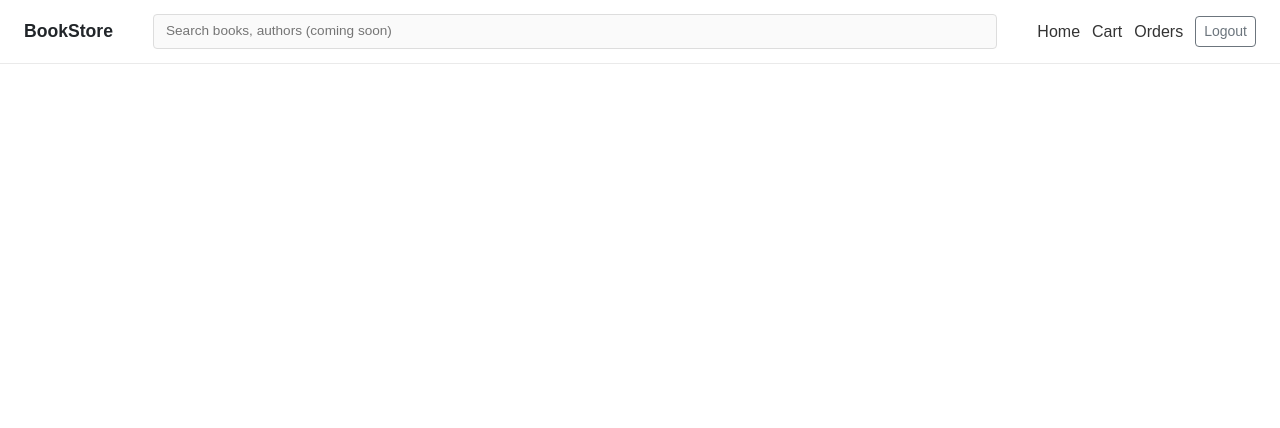
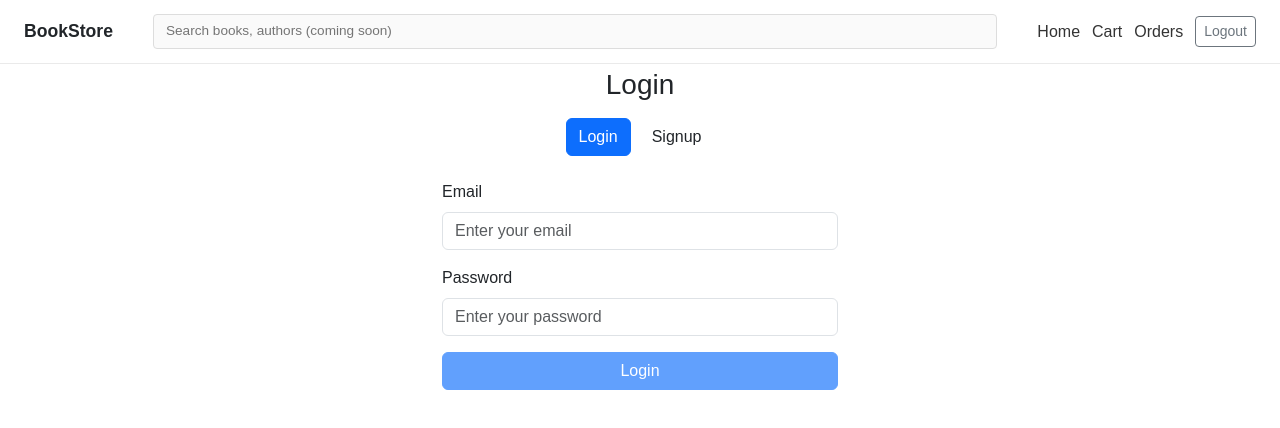
Before and after one commit to nilukadam/book-store-frontend, a React (Vite) app: page /auth in a window 1280 px wide. Shown: the top 428 px of the page. Built offline with nearby package versions, Linux system fonts and the light colour scheme.

Commit message:
Design clean book details page with unified layout

```diff
--- a/src/App.jsx
+++ b/src/App.jsx
@@ -7,6 +7,7 @@ import Orders from './pages/Orders';
 import ProtectedRoute from './components/ProtectedRoute';
 import Navbar from './components/Navbar/Navbar';
 import BookDetails from './pages/BookDetails';
+import Auth from './pages/Auth';
 
 /*
   Root application component.
@@ -39,9 +40,7 @@ function App() {
       <main style={{ padding: '20px' }}>
         <Routes>
           {/* Public Routes (accessible without login) */}
-          <Route path="/login" element={<Login />} />
-          <Route path="/signup" element={<Signup />} />
-
+          <Route path='auth' element={<Auth/>}/>
           {/* Protected Routes (require authentication) */}
           <Route
             path="/"
@@ -70,7 +69,7 @@ function App() {
             }
           />
           <Route
-            path="/BookDetails"
+            path="/book/:id"
             element={
               <ProtectedRoute>
                 <BookDetails/>
--- a/src/components/BookCard.jsx
+++ b/src/components/BookCard.jsx
@@ -1,8 +1,11 @@
 import Card from "./ui/Card";
 import Button from "./ui/Button";
 import "./ui/bookCard.css";
+import { useNavigate } from "react-router-dom";
+
 
 const BookCard = ({ book }) => {
+const navigate = useNavigate();
   if (!book) return null; // safety guard
 
   return (
@@ -25,7 +28,12 @@ const BookCard = ({ book }) => {
 
         <div className="book-card-footer">
           <span className="book-price">₹{book.price}</span>
-          <Button size="sm">View Details</Button>
+          <Button
+           size ="sm"
+           onClick = {() => navigate(`/book/${book.id}`)}>
+            View Details
+          </Button>
+
         </div>
       </div>
     </Card>
--- a/src/components/ProtectedRoute.jsx
+++ b/src/components/ProtectedRoute.jsx
@@ -1,10 +1,10 @@
-import { Navigate } from 'react-router-dom';
+import { Navigate } from "react-router-dom";
 
 const ProtectedRoute = ({ children }) => {
-  const isAuthenticated = localStorage.getItem('isLoggedIn');
+  const authUser = localStorage.getItem("authUser");
 
-  if (!isAuthenticated) {
-    return <Navigate to="/login" replace />;
+  if (!authUser) {
+    return <Navigate to="/auth" replace />;
   }
 
   return children;
--- /dev/null
+++ b/src/pages/Auth.jsx
@@ -0,0 +1,123 @@
+import { useState } from "react";
+import { useNavigate } from "react-router-dom";
+import Input from "../components/ui/Input";
+import Button from "../components/ui/Button";
+
+const Auth = () => {
+  const navigate = useNavigate();
+
+  // toggle between login & signup
+  const [mode, setMode] = useState("login");
+
+  // common fields
+  const [email, setEmail] = useState("");
+  const [password, setPassword] = useState("");
+
+  // signup-only field
+  const [name, setName] = useState("");
+
+  const handleSubmit = (e) => {
+    e.preventDefault();
+
+    if (mode === "signup") {
+      if (!name || !email || !password) {
+        alert("All fields are required");
+        return;
+      }
+
+      localStorage.setItem(
+        "user",
+        JSON.stringify({ name, email, password })
+      );
+
+      localStorage.setItem(
+        "authUser",
+        JSON.stringify({ email })
+      );
+
+      navigate("/");
+    }
+
+    if (mode === "login") {
+      const storedUser = JSON.parse(localStorage.getItem("user"));
+
+      if (!storedUser) {
+        alert("Account not found. Please sign up first.");
+        return;
+      }
+
+      if (email === storedUser.email && password === storedUser.password) {
+        localStorage.setItem(
+          "authUser",
+          JSON.stringify({ email })
+        );
+        navigate("/");
+      } else {
+        alert("Invalid email or password");
+      }
+    }
+  };
+
+  return (
+    <div className="container mt-5" style={{ maxWidth: "420px" }}>
+      <h3 className="mb-3 text-center">
+        {mode === "login" ? "Login" : "Signup"}
+      </h3>
+
+      {/* Toggle buttons */}
+      <div className="d-flex justify-content-center gap-2 mb-4">
+        <Button
+          variant={mode === "login" ? "primary" : "outline"}
+          onClick={() => setMode("login")}
+        >
+          Login
+        </Button>
+
+        <Button
+          variant={mode === "signup" ? "primary" : "outline"}
+          onClick={() => setMode("signup")}
+        >
+          Signup
+        </Button>
+      </div>
+
+      {/* Form */}
+      <form onSubmit={handleSubmit}>
+        {mode === "signup" && (
+          <Input
+            label="Name"
+            placeholder="Enter your name"
+            value={name}
+            onChange={(e) => setName(e.target.value)}
+          />
+        )}
+
+        <Input
+          label="Email"
+          type="email"
+          placeholder="Enter your email"
+          value={email}
+          onChange={(e) => setEmail(e.target.value)}
+        />
+
+        <Input
+          label="Password"
+          type="password"
+          placeholder="Enter your password"
+          value={password}
+          onChange={(e) => setPassword(e.target.value)}
+        />
+
+        <Button
+          type="submit"
+          className="w-100"
+          disabled={!email || !password || (mode === "signup" && !name)}
+        >
+          {mode === "login" ? "Login" : "Create Account"}
+        </Button>
+      </form>
+    </div>
+  );
+};
+
+export default Auth;
--- a/src/pages/Login.jsx
+++ b/src/pages/Login.jsx
@@ -1,57 +1,34 @@
-import { useState } from 'react';
-import { useNavigate } from 'react-router-dom';
+import { useState } from "react";
+import { useNavigate } from "react-router-dom";
 import Input from "../components/ui/Input";
 import Button from "../components/ui/Button";
 
-
-/*
-  Login page component.
-  Responsibilities:
-  - Authenticate existing users (mock authentication)
-  - Validate credentials against localStorage
-  - Update login state
-  - Redirect user after successful login
-*/
 const Login = () => {
   const navigate = useNavigate();
 
-  /*
-    State to manage login form inputs.
-    These are controlled inputs.
-  */
-  const [email, setEmail] = useState('');
-  const [password, setPassword] = useState('');
+  const [email, setEmail] = useState("");
+  const [password, setPassword] = useState("");
 
-  /*
-    Handles login form submission.
-    - Prevents default form reload
-    - Checks stored user data
-    - Validates credentials
-    - Updates authentication state
-  */
   const handleSubmit = (e) => {
     e.preventDefault();
 
-    /*
-      Retrieve registered user data from localStorage.
-      This simulates backend user lookup.
-    */
-    const storedUser = JSON.parse(localStorage.getItem('user'));
+    const storedUser = JSON.parse(localStorage.getItem("user"));
 
+    // User not registered
     if (!storedUser) {
-      alert('No user found. Please sign up first.');
+      alert("Account not found. Please sign up first.");
       return;
     }
 
-    /*
-      Validate entered credentials.
-      If matched, mark user as logged in.
-    */
+    // Validate credentials
     if (email === storedUser.email && password === storedUser.password) {
-      localStorage.setItem('isLoggedIn', 'true');
-      navigate('/');
+      localStorage.setItem(
+        "authUser",
+        JSON.stringify({ email })
+      );
+      navigate("/");
     } else {
-      alert('Invalid email or password');
+      alert("Invalid email or password");
     }
   };
 
@@ -59,10 +36,6 @@ const Login = () => {
     <div>
       <h2>Login</h2>
 
-      {/*
-        Login form with controlled inputs.
-        onSubmit triggers authentication logic.
-      */}
       <form onSubmit={handleSubmit}>
         <Input
           label="Email"
@@ -80,13 +53,9 @@ const Login = () => {
           onChange={(e) => setPassword(e.target.value)}
         />
 
-      <Button
-        type="submit"
-        disabled={!email || !password}
-      >
+        <Button type="submit" disabled={!email || !password}>
           Login
         </Button>
-
       </form>
     </div>
   );
--- a/src/pages/Signup.jsx
+++ b/src/pages/Signup.jsx
@@ -1,83 +1,46 @@
-import { useState } from 'react';
-import { useNavigate } from 'react-router-dom';
+import { useState } from "react";
+import { useNavigate } from "react-router-dom";
 
-/*
-  Signup page component.
-  Responsibilities:
-  - Register a new user (mock registration)
-  - Store user data in localStorage
-  - Mark user as logged in
-  - Redirect user after successful signup
-*/
 const Signup = () => {
   const navigate = useNavigate();
 
-  /*
-    State to manage signup form inputs.
-    Using a single object makes the form easy to extend later.
-  */
   const [formData, setFormData] = useState({
-    name: '',
-    email: '',
-    password: ''
+    name: "",
+    email: "",
+    password: "",
   });
 
-  /*
-    Handles input changes for all fields.
-    Uses input 'name' attribute to update corresponding state.
-  */
   const handleChange = (e) => {
     setFormData({
       ...formData,
-      [e.target.name]: e.target.value
+      [e.target.name]: e.target.value,
     });
   };
 
-  /*
-    Handles signup form submission.
-    - Prevents page reload
-    - Performs basic validation
-    - Stores user data
-    - Sets authentication state
-  */
   const handleSubmit = (e) => {
     e.preventDefault();
 
-    /*
-      Basic form validation.
-      Ensures no required field is empty.
-    */
     if (!formData.name || !formData.email || !formData.password) {
-      alert('All fields are required');
+      alert("All fields are required");
       return;
     }
 
-    /*
-      Store user data in localStorage.
-      This simulates user registration without a backend.
-    */
-    localStorage.setItem('user', JSON.stringify(formData));
+    // Save registered user
+    localStorage.setItem("user", JSON.stringify(formData));
 
-    /*
-      Mark user as logged in.
-      Authentication state is stored separately from user data.
-    */
-    localStorage.setItem('isLoggedIn', 'true');
+    // Auto-login after signup
+    localStorage.setItem(
+      "authUser",
+      JSON.stringify({ email: formData.email })
+    );
 
-    /*
-      Redirect user to Home page after successful signup.
-    */
-    navigate('/');
+    navigate("/");
   };
 
   return (
     <div>
       <h2>Signup</h2>
 
-      {/*
-        Signup form with controlled inputs.
-        onSubmit triggers registration logic.
-      */}
       <form onSubmit={handleSubmit}>
         <input
           type="text"
@@ -103,10 +66,13 @@ const Signup = () => {
           onChange={handleChange}
         />
 
-        <button type="submit"
-         className="btn btn-primary"
-         disabled={!email || !password}
-         >Signup</button>
+        <button
+          type="submit"
+          className="btn btn-primary"
+          disabled={!formData.email || !formData.password}
+        >
+          Signup
+        </button>
       </form>
     </div>
   );
```
Also changed, not shown: src/pages/BookDetails.jsx (+44 -45 lines), src/data/books.js (line endings or trailing spaces), src/pages/Home.jsx (line endings or trailing spaces). Lines whose indentation alone changed are shown as unchanged.
